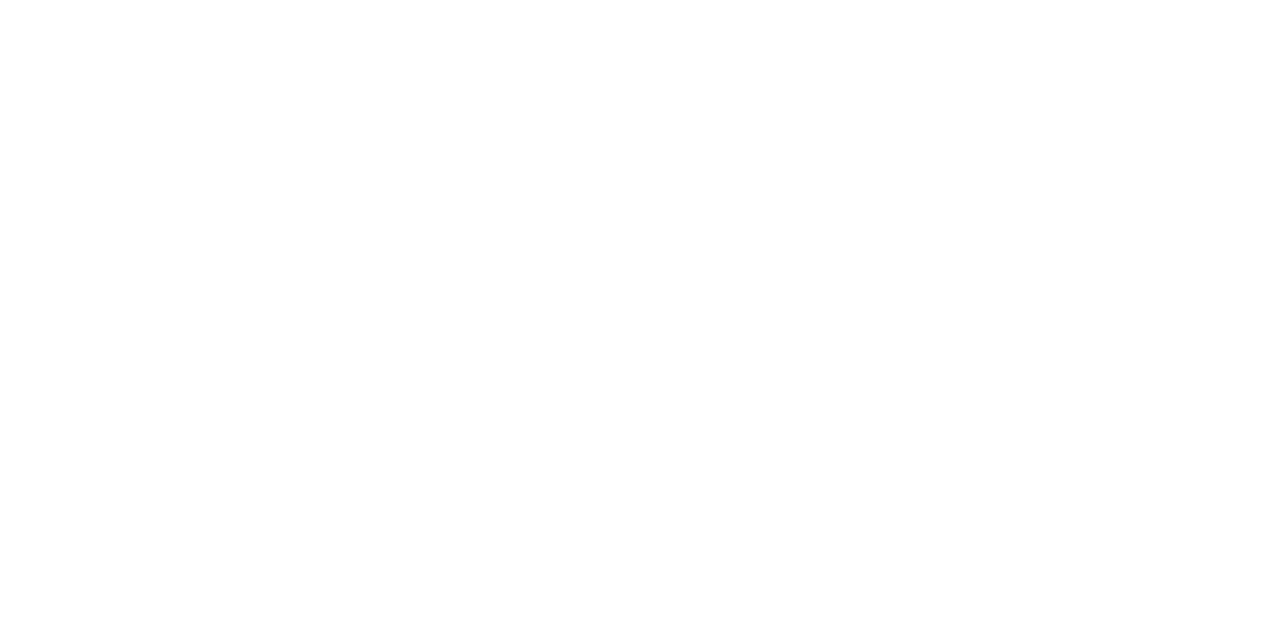
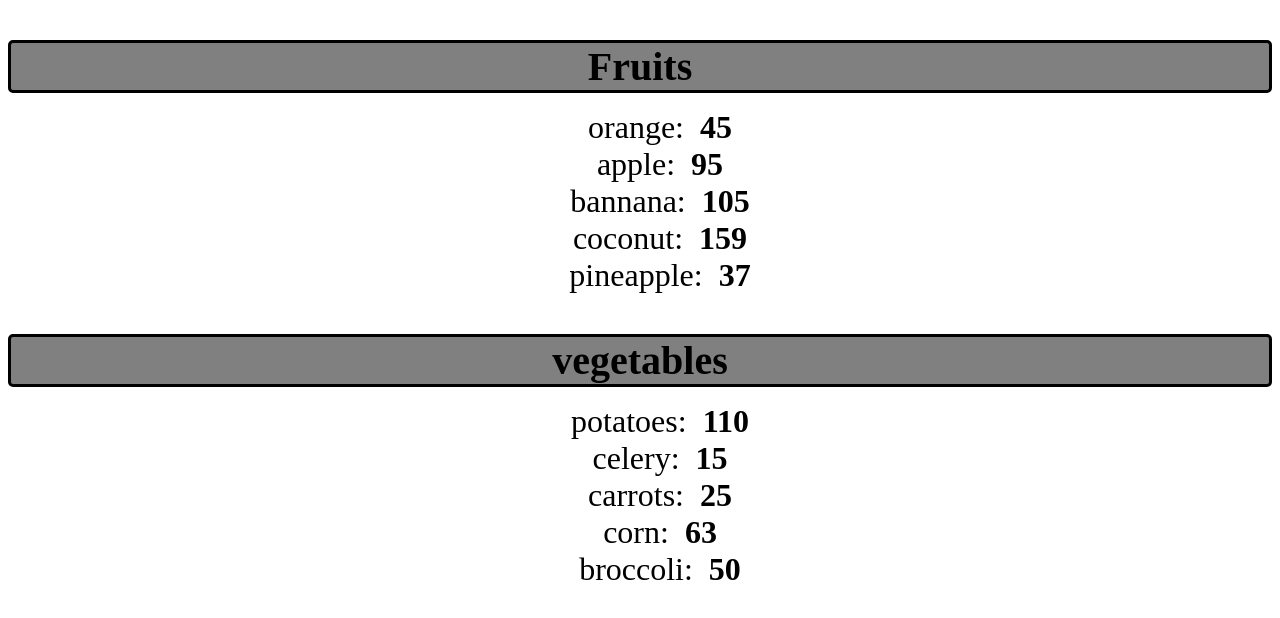
Before and after one commit to ahmadalnujaidi/react-tutorial, a React (Vite) app in the folder my-react-app/: page / in a window 1280 px wide. Shown: the top 618 px of the page. Built offline with nearby package versions, Linux system fonts and the light colour scheme.

Commit message:
second commit

```diff
--- a/my-react-app/src/App.jsx
+++ b/my-react-app/src/App.jsx
@@ -1,4 +1,4 @@
-// HOW TO STYLE REACT COMPONENT WITH CSS
+// ----------HOW TO STYLE REACT COMPONENT WITH CSS
 //---------------------------------------
 // (not including external framework or preprocessors)
 
@@ -6,13 +6,38 @@
 // 2. MODULES
 // 3. INLINE
 
-// CONDITIONAL RENDERING = allows you to control what gets rendered
+// ----------CONDITIONAL RENDERING = allows you to control what gets rendered
 // in your application based on certain conditions
 // (show, hide, or change components)
 // import UserGreeting from "./userGreeting";
 
+import List from "./List.jsx";
+
 function App() {
-  return <></>;
+  const fruits = [
+    { id: 1, name: "orange", calories: 45 },
+    { id: 2, name: "apple", calories: 95 },
+    { id: 3, name: "bannana", calories: 105 },
+    { id: 4, name: "coconut", calories: 159 },
+    { id: 5, name: "pineapple", calories: 37 },
+  ];
+
+  const vegetables = [
+    { id: 6, name: "potatoes", calories: 110 },
+    { id: 7, name: "celery", calories: 15 },
+    { id: 8, name: "carrots", calories: 25 },
+    { id: 9, name: "corn", calories: 63 },
+    { id: 10, name: "broccoli", calories: 50 },
+  ];
+
+  return (
+    <>
+      {fruits.length > 0 && <List items={fruits} category="Fruits"></List>}
+      {vegetables.length > 0 && (
+        <List items={vegetables} category="vegetables"></List>
+      )}
+    </>
+  );
 }
 
 export default App;
--- /dev/null
+++ b/my-react-app/src/List.jsx
@@ -0,0 +1,53 @@
+import PropTypes from "prop-types";
+function List(props) {
+  //   const fruits = [
+  //     { id: 1, name: "orange", calories: 45 },
+  //     { id: 2, name: "apple", calories: 95 },
+  //     { id: 3, name: "bannana", calories: 105 },
+  //     { id: 4, name: "coconut", calories: 159 },
+  //     { id: 5, name: "pineapple", calories: 37 },
+  //   ];
+
+  //   fruits.sort((a, b) => a.name.localeCompare(b.name)); // Alphabetical
+  //   fruits.sort((a, b) => b.name.localeCompare(a.name)); // Alphabetical
+  //   fruits.sort((a, b) => a.calories - b.calories); // Numeric order
+  //   fruits.sort((a, b) => b.calories - a.calories); // Numeric order
+
+  //   const lowCalFruits = fruits.filter((fruit) => fruit.calories < 100);
+  //   const highCalFruits = fruits.filter((fruit) => fruit.calories >= 100);
+
+  //   fruits.sort();
+
+  const category = props.category;
+  const itemList = props.items;
+
+  const listItems = itemList.map((fruit) => (
+    <li key={fruit.id}>
+      {fruit.name}: &nbsp;
+      <b>{fruit.calories}</b>
+    </li> //key is to have a unique id
+  ));
+
+  return (
+    <>
+      <h3 className="list-category">{category}</h3>
+      <ol className="list-items">{listItems}</ol>
+    </>
+  );
+}
+List.defaultProps = {
+  category: "category",
+  items: [],
+};
+List.prototypes = {
+  category: PropTypes.string,
+  items: PropTypes.arrayOf(
+    PropTypes.shape({
+      id: PropTypes.number,
+      name: PropTypes.string,
+      calories: PropTypes.number,
+    })
+  ),
+};
+
+export default List;
--- a/my-react-app/src/index.css
+++ b/my-react-app/src/index.css
@@ -0,0 +1,21 @@
+.list-category {
+  font-size: 2.5em;
+  font-weight: bold;
+  color: black;
+  margin-bottom: 10px;
+  text-align: center;
+  border: 3px solid black;
+  border-radius: 5px;
+  background-color: grey;
+}
+.list-items li {
+  font-size: 2em;
+  list-style: none;
+  color: black;
+  text-align: center;
+  margin: 0;
+}
+.list-items li:hover {
+  color: red;
+  cursor: pointer;
+}
```
Also changed, not shown: my-react-app/src/Student.jsx (added, +34 -0 lines).
